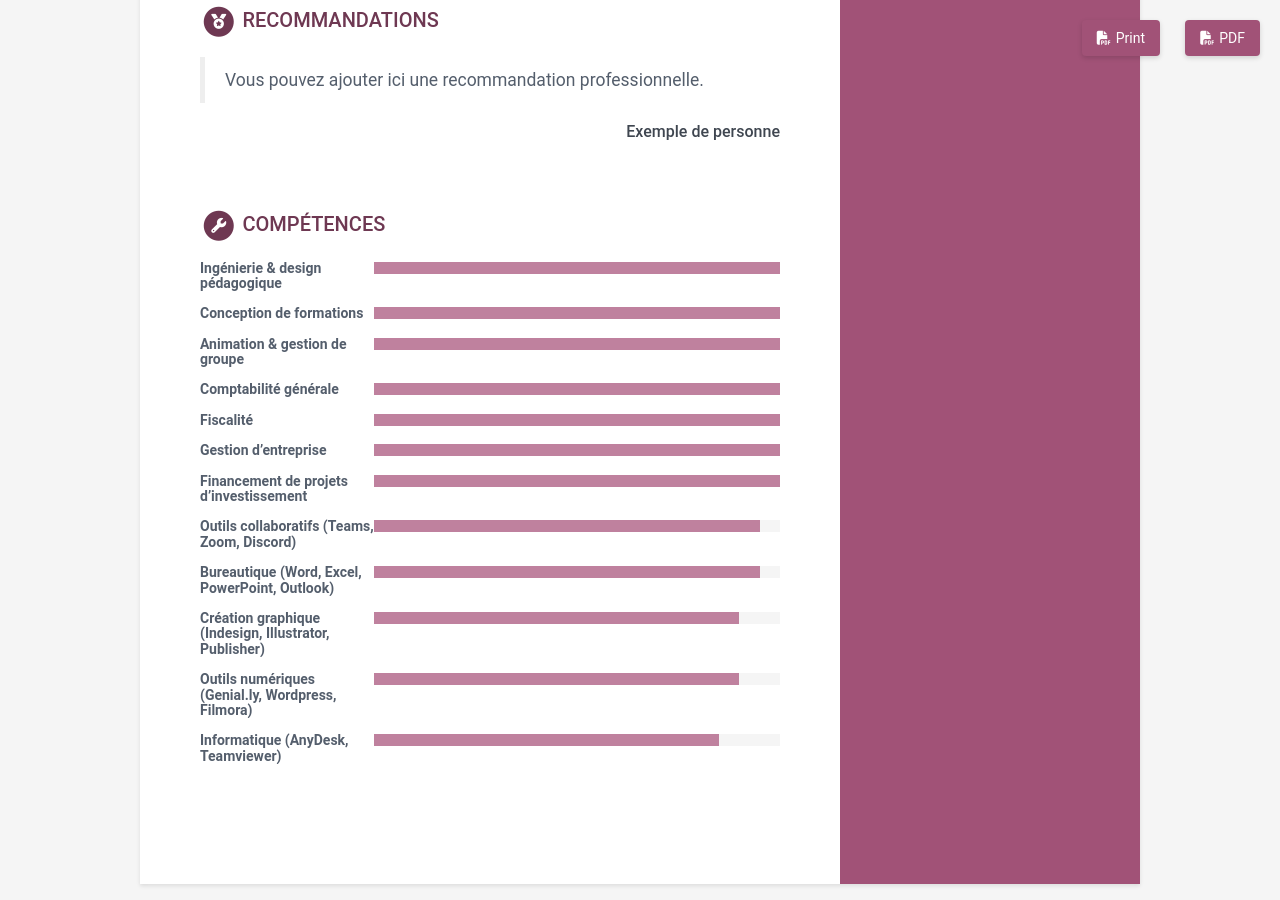
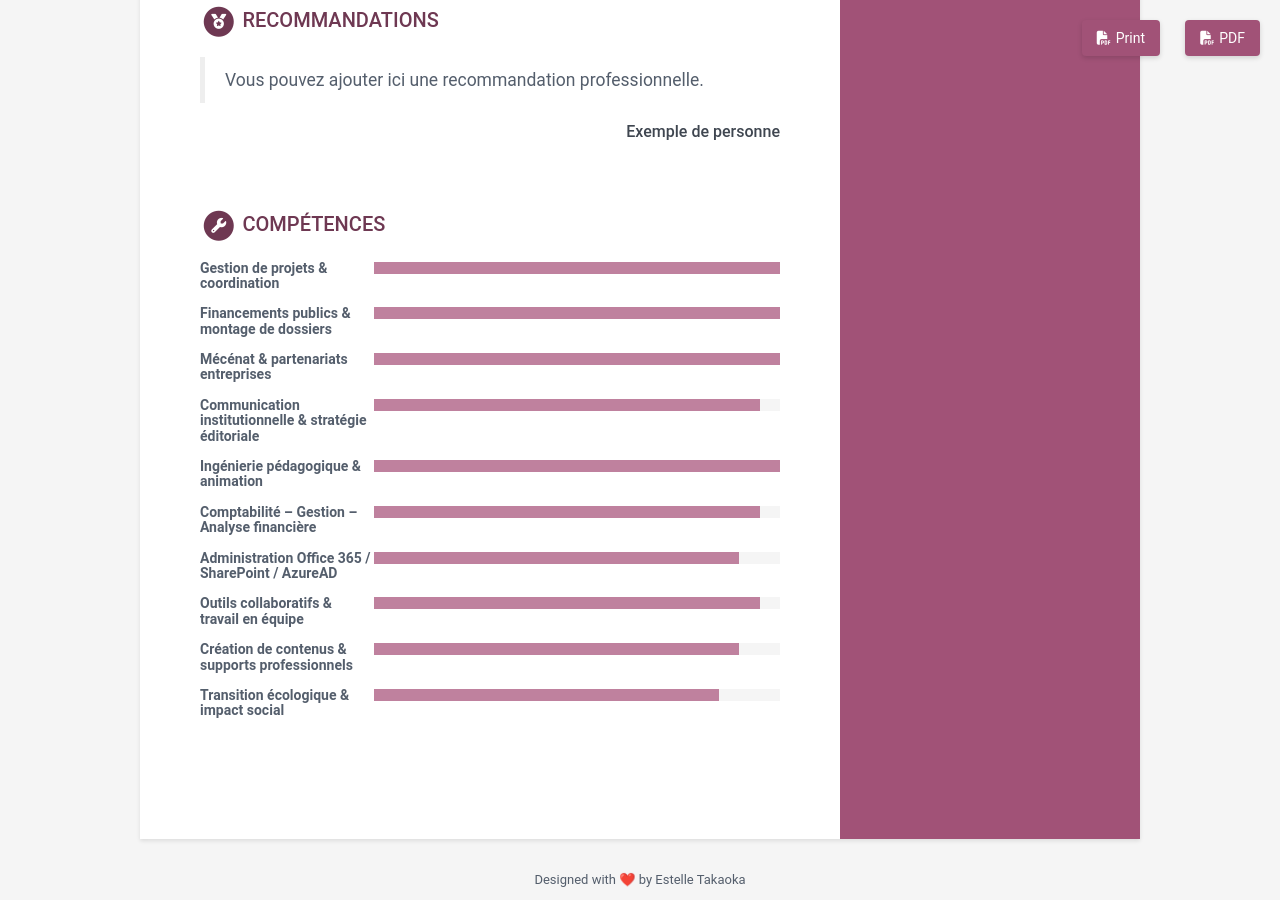
Before and after one commit to estellekelak/online-cv, a Jekyll site: the page built from index.html, in a window 1280 px wide and 900 px high, scrolled down 2551 px. Built offline with Jekyll 4.4.1, drawn with Linux system fonts in a browser that asks for light colours; some of the changed text lies outside the part shown.

Commit message:
Update data.yml

```diff
--- a/_data/data.yml
+++ b/_data/data.yml
@@ -44,10 +44,12 @@ sidebar:
       - item: Gestion de projets complexes
       - item: Financements publics & mécénat
       - item: Coordination multi‑acteurs
-      - item: Communication institutionnelle
-      - item: Administration Office 365 / SharePoint
+      - item: Communication & stratégie éditoriale
+      - item: Ingénierie pédagogique
       - item: Analyse d’impact & RSO
       - item: Organisation & structuration interne
+      - item: Gestion, financement et comptabilité
+
 
   softskills:
     title: Soft skills
@@ -226,30 +228,27 @@ skills:
   title: Compétences
 
   toolset:
-    - name: Ingénierie & design pédagogique
+    - name: Gestion de projets & coordination
       level: 100%
-    - name: Conception de formations
+    - name: Financements publics & montage de dossiers
       level: 100%
-    - name: Animation & gestion de groupe
+    - name: Mécénat & partenariats entreprises
       level: 100%
-    - name: Comptabilité générale
+    - name: Communication institutionnelle & stratégie éditoriale
+      level: 95%
+    - name: Ingénierie pédagogique & animation
       level: 100%
-    - name: Fiscalité
-      level: 100%
-    - name: Gestion d’entreprise
-      level: 100%
-    - name: Financement de projets d’investissement
-      level: 100%
-    - name: Outils collaboratifs (Teams, Zoom, Discord)
+    - name: Comptabilité – Gestion – Analyse financière
       level: 95%
-    - name: Bureautique (Word, Excel, PowerPoint, Outlook)
+    - name: Administration Office 365 / SharePoint / AzureAD
+      level: 90%
+    - name: Outils collaboratifs & travail en équipe
       level: 95%
-    - name: Création graphique (Indesign, Illustrator, Publisher)
+    - name: Création de contenus & supports professionnels
       level: 90%
-    - name: Outils numériques (Genial.ly, Wordpress, Filmora)
-      level: 90%
-    - name: Informatique (AnyDesk, Teamviewer)
+    - name: Transition écologique & impact social
       level: 85%
+
 
 projects:
   title: Réalisations
```
